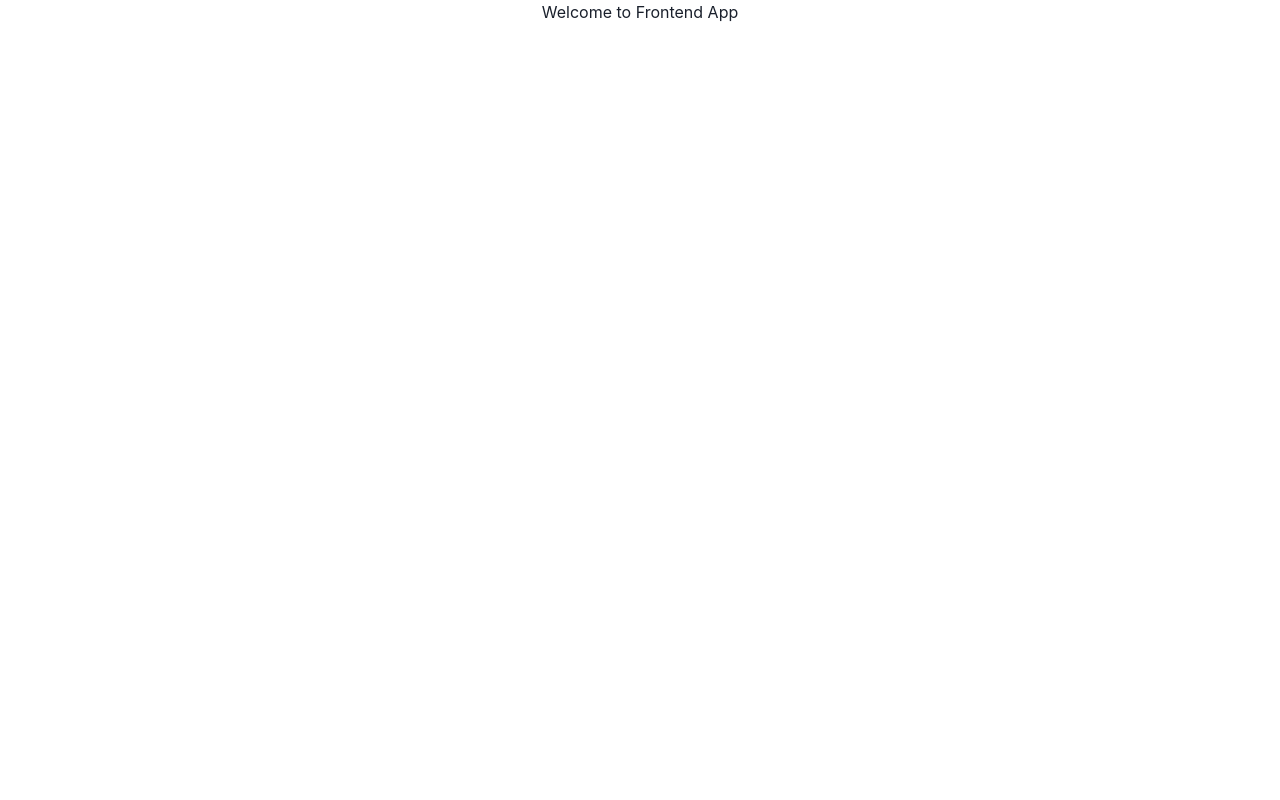
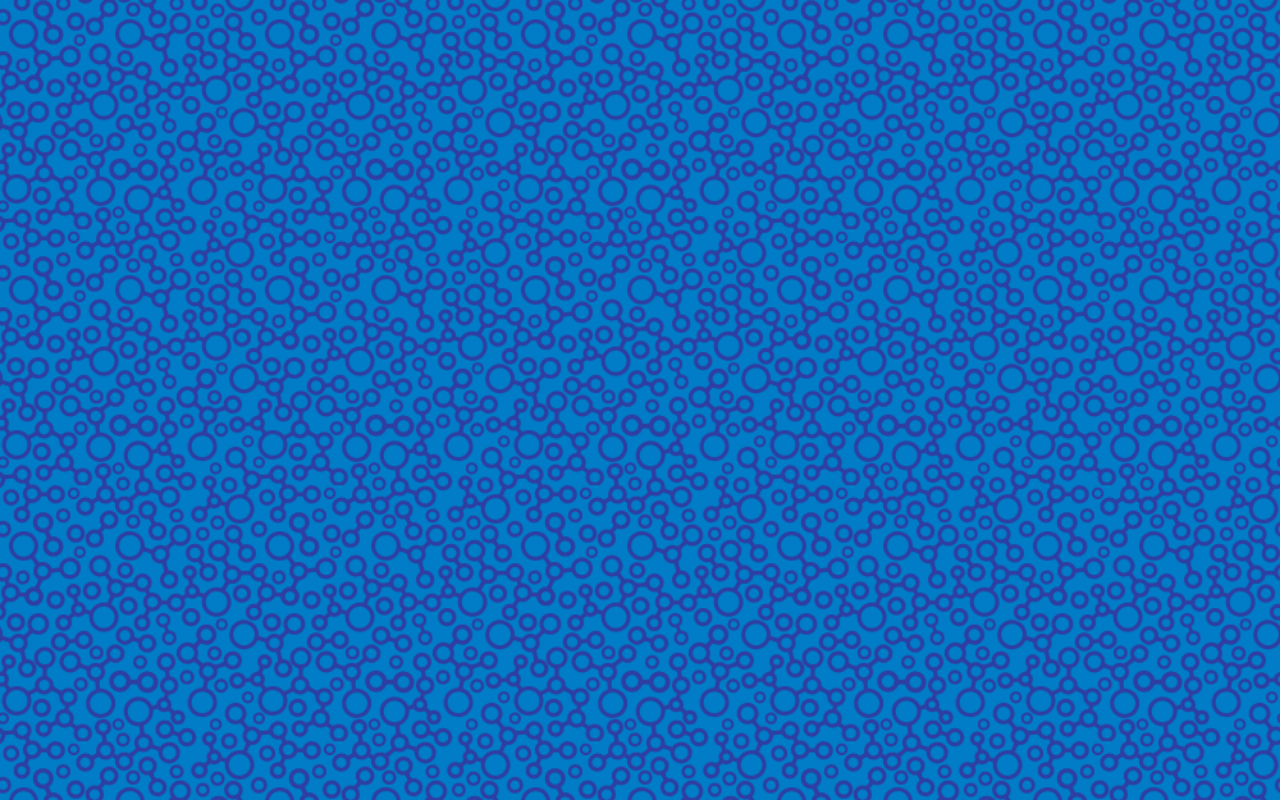
Before and after one commit to MAbdurahman/mern_chat_app, a React (Create React App) app in the folder frontend/: page /chats in a window 1280 px wide. Built offline with nearby package versions, Linux system fonts and the light colour scheme.

Commit message:
Add proper background and its styles

```diff
--- a/frontend/src/app/App.jsx
+++ b/frontend/src/app/App.jsx
@@ -1,10 +1,23 @@
 import React from 'react';
-import { Route } from 'react-router-dom';
+// import { BrowserRouter, Routes, Route } from 'react-router-dom';
+
+/*
+import './App.css'; */
+
+import HomePage from '../pages/HomePage';
+import ChatPage from '../pages/ChatPage';
 
 export default function App() {
 	return (
-		<div className='center-text'>
-			<h2>Welcome to Frontend App</h2>
+		<div className='app' >
+
+
+{/* 			<BrowserRouter>
+				<Routes>
+					<Route path='/' component={HomePage} exact />
+					<Route path='/chats' component={ChatPage} />
+				</Routes>
+			</BrowserRouter> */}
 		</div>
 	);
 }
--- a/frontend/src/index.js
+++ b/frontend/src/index.js
@@ -1,15 +1,12 @@
 import React from 'react';
 import ReactDOM from 'react-dom';
-import { ChakraProvider } from '@chakra-ui/react';
+// import { ChakraProvider } from '@chakra-ui/react';
 import './styles/global-styles.css';
 import App from './app/App';
 
-
 ReactDOM.render(
 	<React.StrictMode>
-		<ChakraProvider>
-			<App />
-		</ChakraProvider>
+		<App />
 	</React.StrictMode>,
 	document.getElementById('root')
 );
--- /dev/null
+++ b/frontend/src/pages/ChatPage.jsx
@@ -0,0 +1,9 @@
+import React from 'react';
+
+export default function ChatPage() {
+	return (
+		<div>
+			<h2>Chat Page</h2>
+		</div>
+	);
+}
--- /dev/null
+++ b/frontend/src/pages/HomePage.jsx
@@ -0,0 +1,10 @@
+import React from 'react';
+// import { Container, Box, Text } from '@chakra-ui/react';
+
+export default function HomePage() {
+	return (
+		<div>
+			<h2>home page</h2>
+		</div>
+	);
+}
--- a/frontend/src/styles/global-styles.css
+++ b/frontend/src/styles/global-styles.css
@@ -1,17 +1,108 @@
-body {
+@import url('https://fonts.googleapis.com/css2?family=Anonymous+Pro&family=Montserrat:wght@300;400&display=swap');
+
+/* =============================================
+            Website Resets
+================================================ */
+*,
+*::after,
+*::before {
 	margin: 0;
-	font-family: -apple-system, BlinkMacSystemFont, 'Segoe UI', 'Roboto',
-		'Oxygen', 'Ubuntu', 'Cantarell', 'Fira Sans', 'Droid Sans',
-		'Helvetica Neue', sans-serif;
-	-webkit-font-smoothing: antialiased;
-	-moz-osx-font-smoothing: grayscale;
+	padding: 0;
+	box-sizing: border-box;
+	line-height: calc(1em + 1ex);
+	-webkit-user-select: none;
+	-moz-user-select: none;
+	-ms-user-select: none;
+	-o-user-select: none;
+	user-select: none;
 }
 
-code {
-	font-family: source-code-pro, Menlo, Monaco, Consolas, 'Courier New',
-		monospace;
+*::-moz-focus-inner {
+	border: 0 !important;
 }
 
+*:focus {
+	outline: none !important;
+}
+
+/*===================================================
+            root, html, body, and common styles
+======================================================*/
+:root {
+	/* color palette */
+	--clr-blue-1: #2e3ea3;
+	--clr-blue-2: #0060be;
+	--clr-blue-3: #007dc6;
+	--clr-blue-4: #0095be;
+	--clr-grey-1: #787586;
+	--clr-grey-2: #aca9bb;
+	--clr-accent: #a90016;
+	/* font families */
+	--ff-heading: 'Montserrat', sans-serif;
+	--ff-body: 'Anonymous Pro', monospace;
+}
+
+body {
+	font-family: var(--ff-body);
+	line-height: 1.5;
+	font-size: 0.875rem;
+	background-color: #DCD9D4;
+	background-image: linear-gradient(to bottom, rgba(255, 255, 255, 0.50) 0%, rgba(0, 0, 0, 0.50) 100%), radial-gradient(at 50% 0%, rgba(255, 255, 255, 0.10) 0%, rgba(0, 0, 0, 0.50) 50%);
+	background-blend-mode: soft-light, screen;
+	overflow: hidden;
+}
+
+ul {
+	list-style-type: none;
+}
+
+a {
+	text-decoration: none;
+}
+
+/*=============================================
+         helper classes
+================================================*/
 .center-text {
-   text-align: center;
+	text-align: center;
 }
+
+.center-div-horizontally {
+	margin: auto;
+	width: 60%;
+	padding: 0.625em;
+}
+
+.center-div-vertically {
+	position: absolute;
+	top: 50%;
+	transform: translate(0, -50%);
+	padding: 0.625em;
+}
+
+
+
+
+/*=============================================
+            App Styles
+================================================*/
+.app {
+	min-height: 100vh;
+	display: flex;
+	background-image: url("./../background.png");
+	background-position: center;
+	background-size: cover;
+}
+
+::-webkit-scrollbar {
+	width: 0px;
+}
+
+::-webkit-scrollbar-thumb {
+	background: rgba(136, 136, 136, 0.281);
+}
+
+/* Handle on hover */
+::-webkit-scrollbar-thumb:hover {
+	background: #555;
+}
```
Also changed, not shown: frontend/package.json (+9 -8 lines), frontend/src/background.png (added), frontend/src/img/background.png (added).
